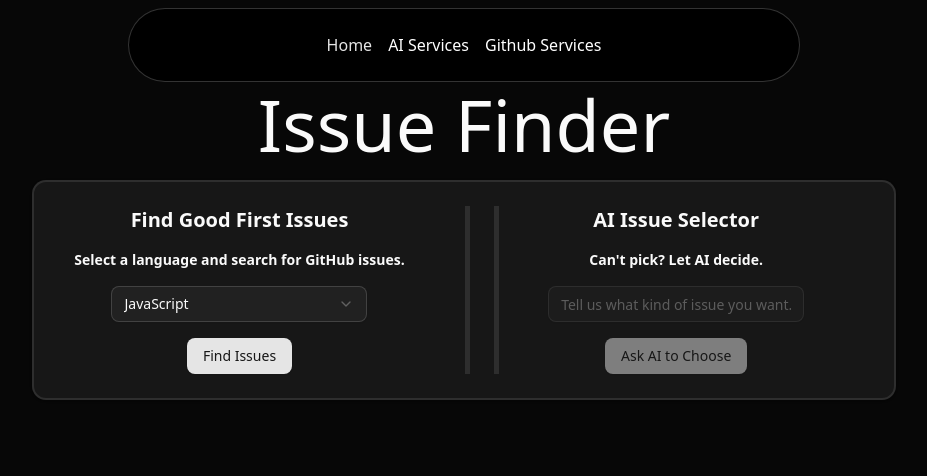
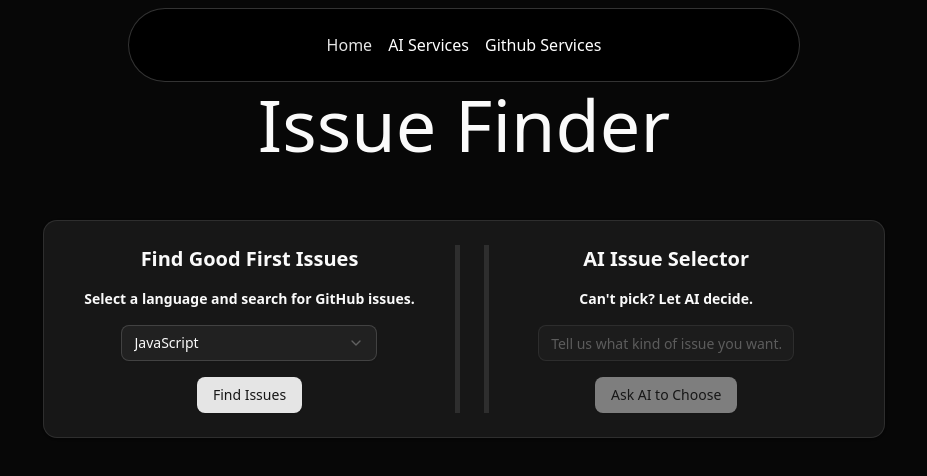
Before and after one commit to CMPT-276-SUMMER-2025/final-project-15-mountains, a Next.js app in the folder src/: page /issue_finder in a window 1280 px wide. Shown: the top 476 px of the page, without its empty margins (176-1103 px from the left). Built offline with nearby package versions, Linux system fonts and the light colour scheme.

Commit message:
remove testing styles

```diff
--- a/src/app/issue_finder/page.js
+++ b/src/app/issue_finder/page.js
@@ -28,13 +28,13 @@
     };
     return (
         <div>
-        <div className="flex flex-col justify-end items-center h-[20vh] border-">
+        <div className="flex flex-col justify-end items-center h-[20vh] mb-15">
             <h1 className="text-7xl">Issue Finder</h1>
         </div>
-        <div className="flex flex-col justify-center items-center mt-5 border-">
-        <Card className="p-6 flex flex-row justify-center px-10 mb-3 border-2">
+        <div className="flex flex-col justify-center items-center mt-5">
+        <Card className="p-6 flex flex-row justify-center px-10 mb-3">
 
-            <div className="space-y-4 border-r-5 pr-15 flex flex-col justify-center items-center">
+            <div className="space-y-4 border-r-5 pr-10 flex flex-col justify-center items-center">
                 <h2 className="text-xl font-semibold">
                     Find Good First Issues
                 </h2>
@@ -75,7 +75,7 @@
                 </Button>
             </div>
             </Card>
-            <div className="border-0 bg-transparent w-200 ">
+            <div className="border-0 bg-transparent w-200 mt-5">
                 {issues.map((issue, i) => (
                 <Card key={issue.id} id={`issue-${i}`} className={"p-4 transition-all duration-300 mb-5"}>
                     <a href={issue.html_url} className="underline font-medium text-lg">{issue.title}</a>
```
